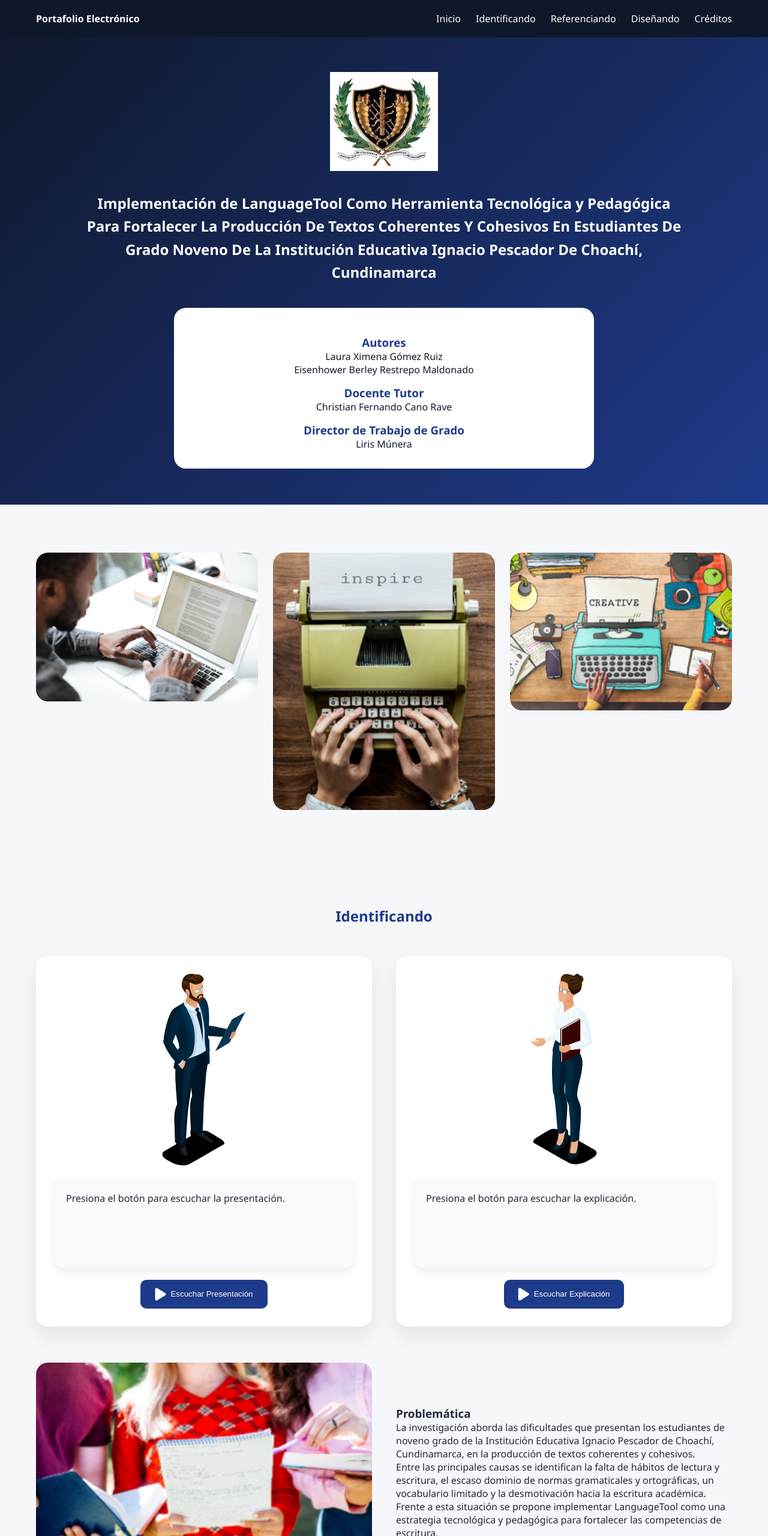
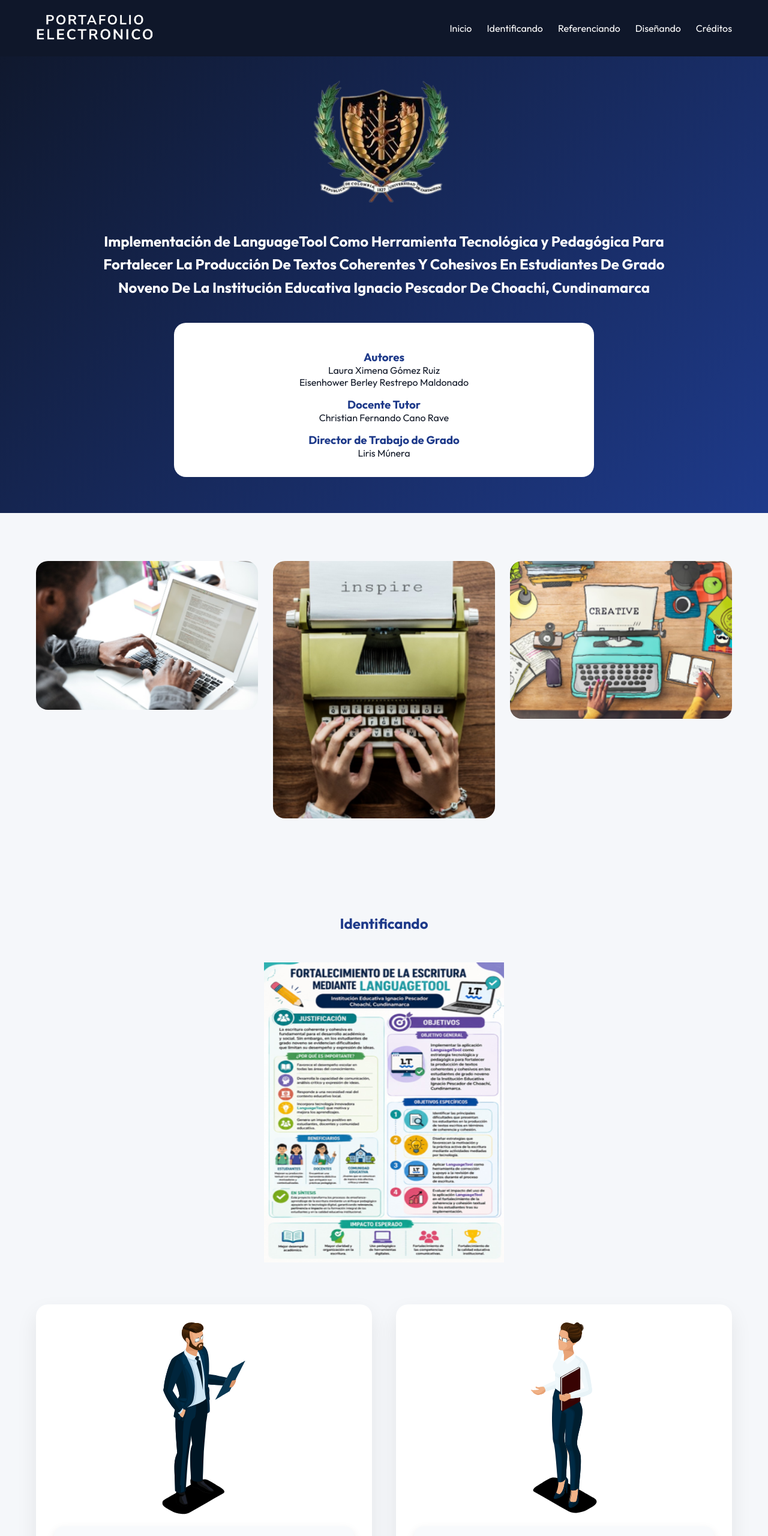
Before and after one commit to CMeloRuiz/Portafolio-Eisen, a plain HTML site: page index.html in a window 1280 px wide. Shown: the top 2560 px of the page at 60% size. Drawn offline with nearby package versions, Linux system fonts and the light colour scheme.

Commit message:
cuarta version portafolio

```diff
--- a/css/style.css
+++ b/css/style.css
@@ -1,7 +1,10 @@
+@import url('https://fonts.googleapis.com/css2?family=Outfit:wght@100..900&display=swap');
+
 *{
     margin:0;
     padding:0;
     box-sizing:border-box;
+    font-family: "Outfit", sans-serif;
 }
 
 html{
@@ -31,9 +34,8 @@ body{
     align-items:center;
 }
 
-.logo{
-    color:white;
-    font-weight:700;
+.navbar a img {
+    height: 50px;
 }
 
 .nav-links{
@@ -68,13 +70,26 @@ body{
 }
 
 .escudo{
-    width:180px;
+    width:250px;
     margin-bottom:30px;
 }
 
 .hero h1{
     line-height:1.6;
     margin-bottom:40px;
+}
+
+.poster-identificando {
+    display: flex;
+    flex-direction: column;
+    justify-content: center;
+    align-items: center;
+}
+
+.poster-identificando .poster {
+    margin-bottom: 20px;
+    width: 400px;
+    height: 500px;
 }
 
 .info-card{
@@ -224,6 +239,12 @@ button{
     text-align:center;
 }
 
+.placeholder img {
+    margin-top: 50px;
+    border-radius: 20px;
+    height: 300px;
+}
+
 footer{
     background:#0f172a;
     color:white;
--- a/index.html
+++ b/index.html
@@ -11,7 +11,9 @@
 
 <header class="header">
     <nav class="navbar">
-        <div class="logo">Portafolio Electrónico</div>
+        <a href="./index.html">
+            <img src="./img/logo.png" alt="logo">
+        </a>
 
         <ul class="nav-links">
             <li><a href="#inicio">Inicio</a></li>
@@ -28,7 +30,7 @@
     <div class="hero-content">
 
         <img
-            src="img/escudo_universidad.png"
+            src="./img/escudo_universidad-removebg.png"
             alt="Escudo Universidad"
             class="escudo"
         >
@@ -71,6 +73,10 @@
 
     <h2>Identificando</h2>
 
+    <div class="poster-identificando">
+        <img src="img/poster.png" alt="poster" class="poster">
+    </div>
+
     <div class="avatars">
         <div class="avatar-card">
             <div
@@ -106,9 +112,7 @@
     </div>
 
     <div class="content-card">
-
         <img src="img/imagen_alusiva-4.png" alt="">
-
         <div>
 
             <h3>Problemática</h3>
@@ -138,12 +142,9 @@
     </div>
 </section>
 
-<section class="gallery">
-    <img src="img/imagen_alusiva-5.png" alt="">
-</section>
-
 <section id="referenciando" class="placeholder">
     <h2>Referenciando</h2>
+    <img src="img/imagen_alusiva-5.png" alt="">
     <p>Contenido pendiente por suministrar.</p>
 </section>
 
```
Also changed, not shown: img/escudo_universidad-removebg.png (added), img/logo.png (added), img/poster.png (added).
